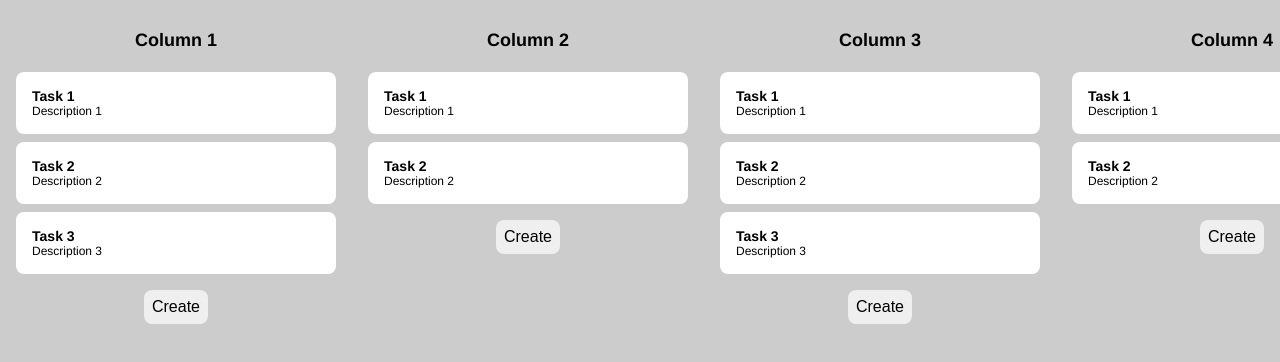
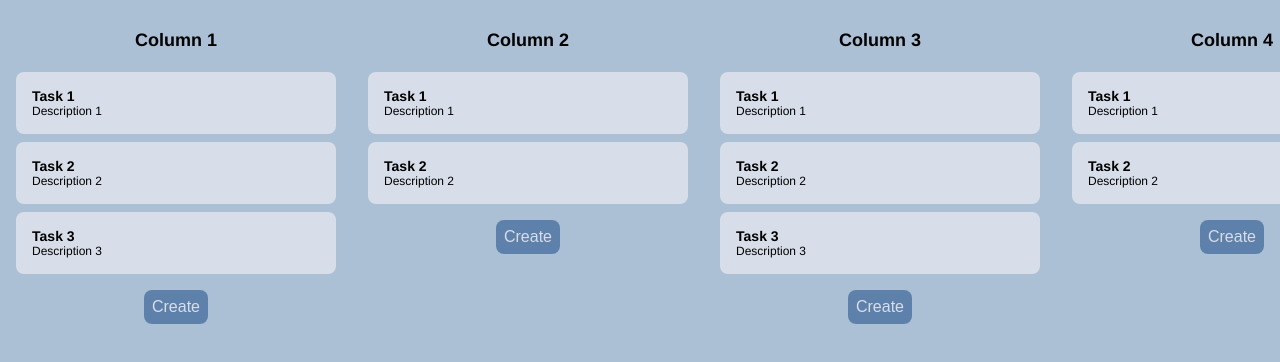
Before and after one commit to surionah/basic-to-do-list, a React (Vite) app: page / in a window 1280 px wide. Shown: the top 362 px of the page. Built offline with nearby package versions, Linux system fonts and the light colour scheme.

Commit message:
Improve colors

```diff
--- a/src/components/Actions/Actions.jsx
+++ b/src/components/Actions/Actions.jsx
@@ -11,8 +11,17 @@ const Actions = ({
 
   return (
     <div className="actions">
-      <Button tooltip={editTooltip} label='Edit' onButtonClick={onEditClick} ></Button>
-      <Button tooltip={deleteTooltip} label='Delete' onButtonClick={onDeleteClick} ></Button>
+      <Button tooltip={editTooltip}
+	label='Edit'
+	type='primary'
+	onButtonClick={onEditClick}
+      >
+      </Button>
+      <Button tooltip={deleteTooltip}
+	label='Delete'
+	onButtonClick={onDeleteClick}
+      >
+      </Button>
     </div>
   )
 }
--- a/src/components/Button/Button.css
+++ b/src/components/Button/Button.css
@@ -14,3 +14,14 @@
   transform: scale(1.1);
   font-weight: 600;
 }
+
+.btn.primary {
+  background-color: #5E81AC;
+  color: #D8DEE9;
+}
+
+.btn.secondary {
+  border: solid 1px #5E81AC;
+  color: #5E81AC;
+  background-color: #D8DEE9;
+}
--- a/src/components/Button/Button.jsx
+++ b/src/components/Button/Button.jsx
@@ -2,9 +2,9 @@ import PropTypes from 'prop-types'
 
 import './Button.css'
 
-const Button = ({ tooltip, label, onButtonClick }) => {
+const Button = ({ tooltip, label, onButtonClick, type = 'secondary' }) => {
   return (
-    <button className='btn' title={tooltip} onClick={onButtonClick}>
+    <button className={`btn ${type}`} title={tooltip} onClick={onButtonClick}>
       {label}
     </button>
   )
@@ -13,7 +13,8 @@ const Button = ({ tooltip, label, onButtonClick }) => {
 Button.propTypes = {
   tooltip: PropTypes.string.isRequired,
   label: PropTypes.string.isRequired,
-  onButtonClick: PropTypes.func.isRequired
+  onButtonClick: PropTypes.func.isRequired,
+  type: PropTypes.string,
 }
 
 export default Button
--- a/src/components/Card/Card.css
+++ b/src/components/Card/Card.css
@@ -1,7 +1,7 @@
 .card {
   position: relative;
   padding: 1rem;
-  background-color: white;
+  background-color: #D8DEE9;
   margin-top: .5rem;
   border-radius: .5rem;
   width: 100%;
--- a/src/components/Column/Column.jsx
+++ b/src/components/Column/Column.jsx
@@ -42,7 +42,11 @@ const Column = ({ name }) => {
       {cards.map((card) => (
         <Card title={card.title} description={card.description} key={card.id} />
       ))}
-      <Button tooltip='Create new' label='Create' onButtonClick={onCreate} />
+      <Button tooltip='Create new'
+	label='Create'
+	type='primary'
+	onButtonClick={onCreate}
+      />
     </div>
   )
 }
--- a/src/components/Dashboard/Dashboard.jsx
+++ b/src/components/Dashboard/Dashboard.jsx
@@ -17,7 +17,11 @@ const Dashboard = () => {
         <Column name={column.name} key={column.id} />
       ))}
       <div className='dashboard__create'>
-        <Button tooltip='Create new column' label='Create' onButtonClick={onCreate} />
+        <Button tooltip='Create new column'
+	  label='Create'
+	  type='primary'
+	  onButtonClick={onCreate}
+	/>
       </div>
     </div>
   )
--- a/src/components/Overlay/Overlay.css
+++ b/src/components/Overlay/Overlay.css
@@ -4,8 +4,7 @@
   position: absolute;
   left: 0;
   top: 0;
-  background-color: gray;
-  opacity: .8;
+  background-color: #81A1C1;
   border-radius: .5rem;
   display: none;
 }
--- a/src/index.css
+++ b/src/index.css
@@ -2,7 +2,7 @@ body {
   width: 100vw;
   font-family: 'Helvetica Neue', sans-serif;
   font-size: 12px;
-  background-color: #00000033;
+  background-color: #81A1C1AA;
 }
 
 * {
```
